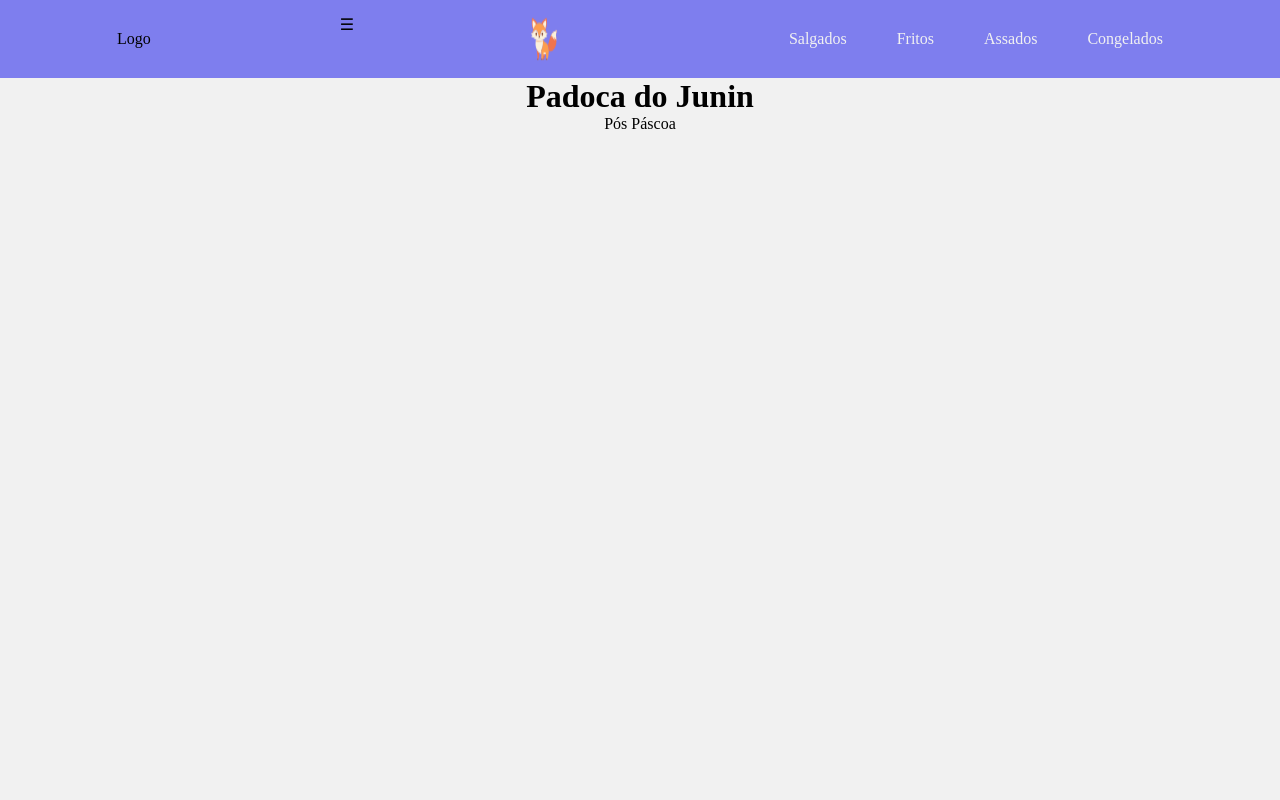
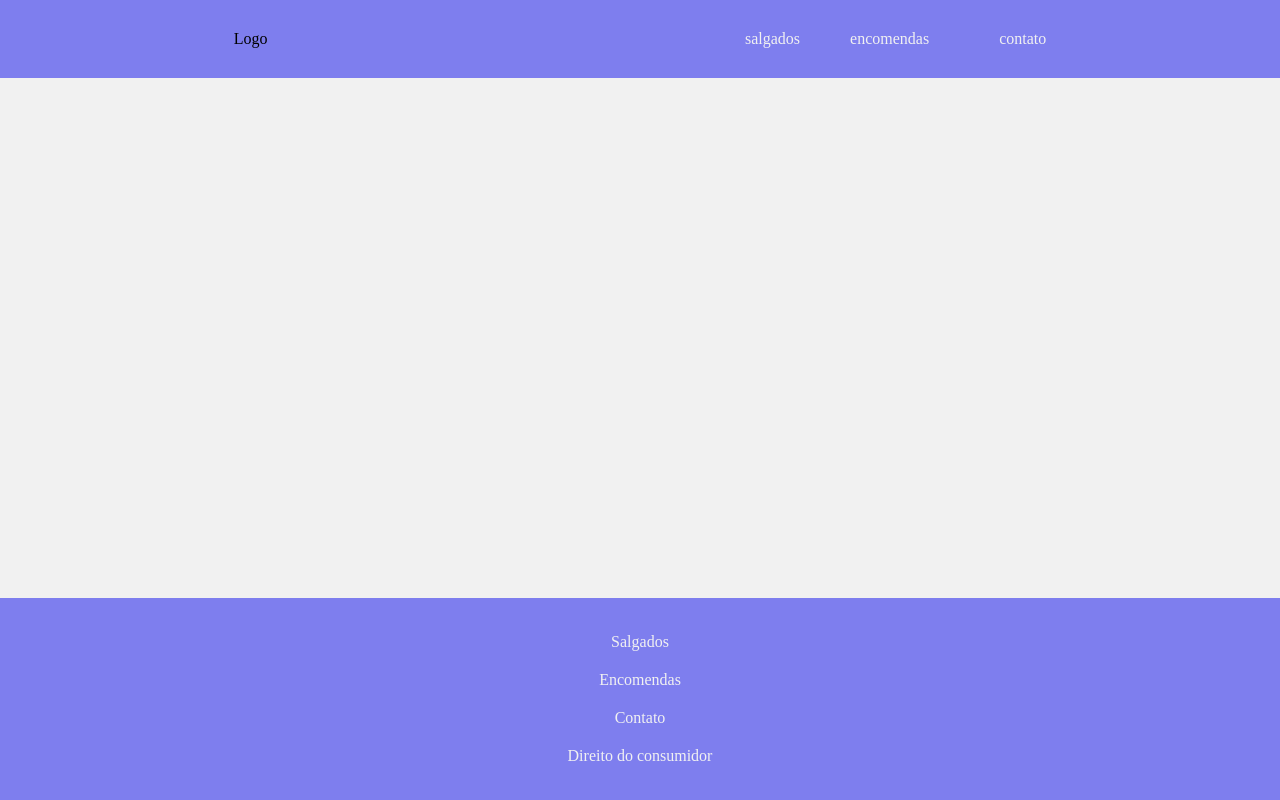
Before and after one commit to annyhellena/introducao-html-css, a plain HTML site: page padaria-main/padaria-main/index.html in a window 1280 px wide. Drawn offline with Linux system fonts and the light colour scheme.

Commit message:
Add files via upload

```diff
--- a/padaria-main/padaria-main/index.html
+++ b/padaria-main/padaria-main/index.html
@@ -11,28 +11,47 @@
     <header class="menu_container">
         <nav class="nav_container">
             <div class="logo">Logo</div>
+
             <div class="sandwish_menu" id=sandwish_menu>&#9776</div>
+
             <img src="fox.png" class="sandwish_menu" id="sandwish_menu">
             <ul class="list_container">
-                <li class="list_item"><a>Salgados</a></li>
-                <li class="list_item"><a>Fritos</a></li>
-                <li class="list_item"><a>Assados</a></li>
-                <li class="list_item"><a>Congelados</a></li>
+
+                <li class="list_item"><a>salgados</a></li>
+                <li class="list_item"><a>encomendas<a></li>
+                <li class="list_item"><a>contato</a></li>
+
+
             </ul>
         </nav>
     </header>
 
 
+    <footer class="footer_container">
+        <table class="footer_menu">
+            <tr class="menu_item">
+                <td><a class="footer_link" href="#">Salgados</a></td>
+            </tr>
+            <tr class="menu_item">
+                <td><a class="footer_link" href="#">Encomendas</a></td>
+            </tr>
+            <tr class="menu_item">
+                <td><a class="footer_link" href="#">Contato</a></td>
+            </tr>
+            <tr class="menu_item">
+                <td><a class="footer_link" href="#">Direito do consumidor</a></td>
+            </tr>
+        </table>
+    </footer>
+
+
+
+</body>
+</html>
 
 
 
 
 
-
-
-    <h1>Padoca do Junin</h1>
-    <p>Pós Páscoa</p>
-
-
 </body>
 </html>
--- a/padaria-main/padaria-main/styles.css
+++ b/padaria-main/padaria-main/styles.css
@@ -7,6 +7,7 @@
 body{
     background-color: #f1f1f1;
     text-align: center;
+    box-sizing: border-box;
 }
 
 
@@ -32,7 +33,6 @@ body{
     display: flex;
     list-style: none;
     gap: 20px;
-
 }
 
 .list_item{
@@ -45,8 +45,53 @@ body{
 }
 
 .list_item a:hover{
+    cursor: pointer;
     color: rgba(46, 46, 241, 0.733);
+    text-align: underline;
 }
+
+.sandwish_menu {
+   color:firebrick;
+   display: none;
+   cursor: pointer;
+   padding: 25px
+}
+
+
+
+
+.footer_container {
+    background-color: #55eb;
+    padding: 20px;
+    bottom: 0;
+    position: fixed;
+    width: 100%;
+}
+
+.footer_menu {
+    margin: 0 auto;
+    border-spacing: 10px;
+}
+
+.menu_item td {
+    padding: 5px 0;
+}
+
+.footer_link {
+    cursor: pointer;
+    text-decoration: none;
+    color: #f1f1f1;
+    display: inline-block;
+    transition: color 0.3s ease;
+}
+
+.footer_link:hover {
+    color: #55eb;
+}
+
+
+
+
 
 
 @media(max-width : 768px) {
@@ -58,7 +103,7 @@ body{
 }
 
 .list_container.active{
-display: flex;
+    display: flex;
 }
 
 .sandwish_menu{
@@ -71,6 +116,22 @@ flex-direction: column;
 align-items: flex-start;
 }
 
+.logo{
+    padding-left: 15px;
+}
+
+
+
+
+
+
+
+
+
+
+
+
+
 
 
 
```
